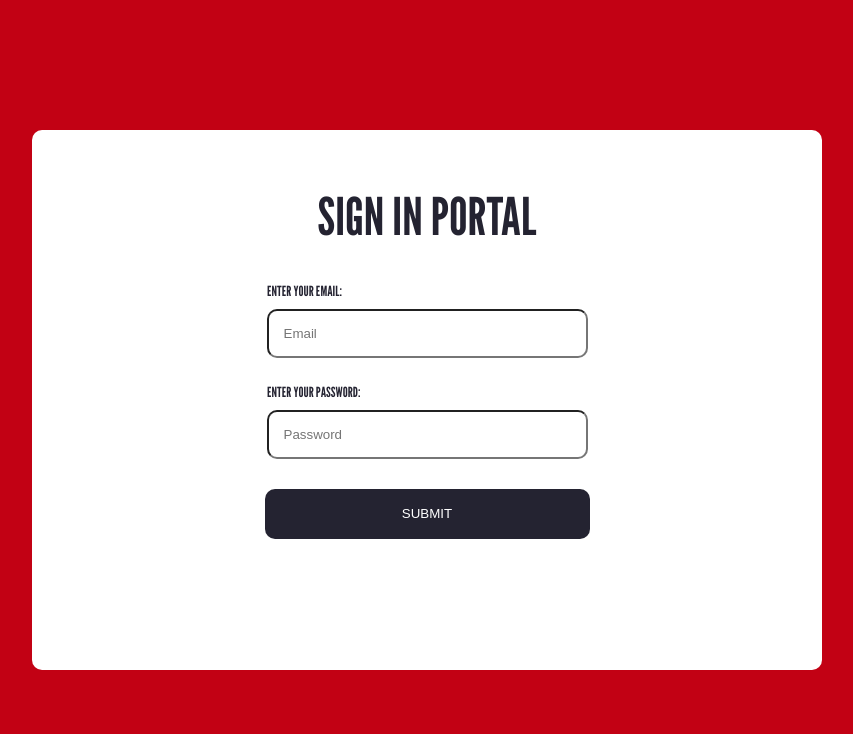
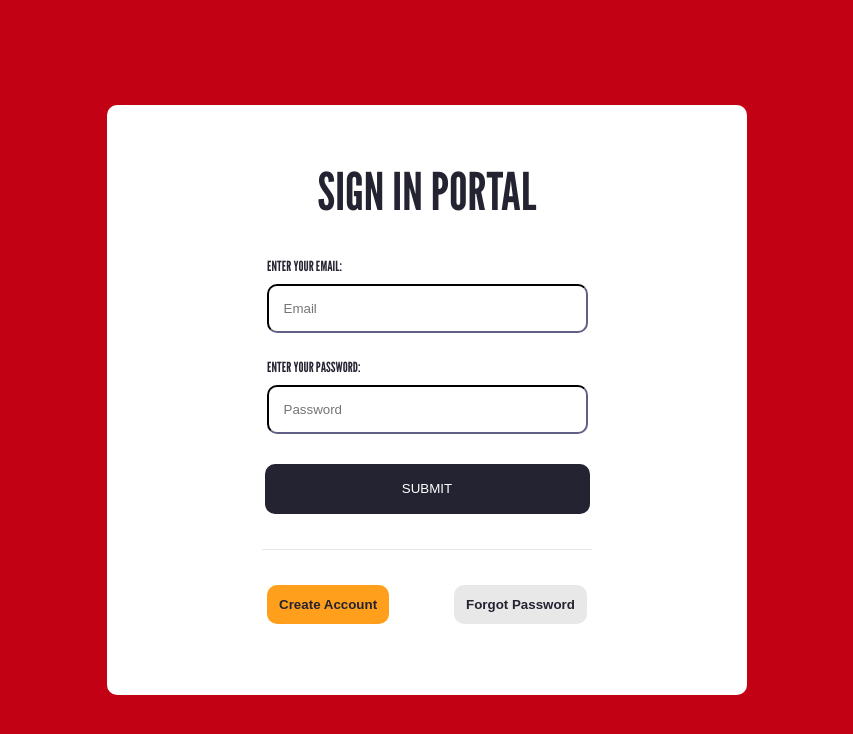
Before and after one commit to taylormarz/100849882_comp3133_assignment2, an Angular app: page /login-component in a window 1280 px wide. Shown: the top 734 px of the page, without its empty margins (213-1066 px from the left). Built offline with nearby package versions, Linux system fonts and the light colour scheme.

Commit message:
added create account btn to sign in

```diff
--- a/src/app/app.routes.ts
+++ b/src/app/app.routes.ts
@@ -2,12 +2,10 @@ import { Routes } from '@angular/router';
 import { EmployeeComponent } from './employee/employee.component';
 import { LoginComponent } from './login/login.component';
 import { SignupComponent } from './signup/signup.component';
-import { DashboardComponent } from './dashboard/dashboard.component'
 
 export const routes: Routes = [
 	{ path: '', redirectTo: 'login-component', pathMatch: 'full' },
 	{ path: 'login-component', component: LoginComponent },
 	{ path: 'signup-component', component: SignupComponent },
 	{ path: 'employee-component', component: EmployeeComponent },
-	{ path: 'dashboard-component', component: DashboardComponent },
 ];
--- a/src/app/dashboard/dashboard.component.html
+++ /dev/null
@@ -1 +0,0 @@
-<p>dashboard works!</p>
--- a/src/app/login/login.component.css
+++ b/src/app/login/login.component.css
@@ -1,4 +1,3 @@
-
 .login-wrapper {
 	display: flex;
 	justify-content: center;
@@ -10,8 +9,8 @@
 	background-color: #FFFFFF;
 	width: 100%;
 	height: 100%;
-	max-width: 750px;
-	max-height: 500px;
+	max-width: 600px;
+	max-height: 550px;
 	padding: 20px;
 	border-radius: 10px;
 }
@@ -53,9 +52,10 @@
 	padding-top: 5px;
 	padding-bottom: 5px;
 	margin-bottom: 10px;
+	border-color: #242331;
 }
 
-#login-button {
+#login-btn {
 	width: 100%;
 	height: 50px;
 	max-width: 325px;
@@ -66,3 +66,39 @@
 	display: block;
 	border: none;
 }
+
+#keyline {
+	width: 55%;
+	height: 1px;
+	background-color: #e9e8e8;
+	margin: 35px auto;
+}
+
+.footer-container{
+	display: flex;
+	justify-content: center;
+	align-items: center;
+}
+
+#create-btn{
+	margin-right: 65px;
+	font-weight: bold;
+	background-color: #FF9F1C;
+	padding: 2%;
+	color: #242331;
+	border-radius: 10px;
+	border: none;
+}
+
+#forgot-pass-btn{
+	font-weight: bold;
+	padding: 2%;
+	color: #242331;
+	border-radius: 10px;
+	border: none;
+	background-color: #e9e8e8;
+}
+
+#forgot-pass-btn:hover, #create-btn:hover{
+	text-decoration: underline;
+}
--- a/src/app/login/login.component.html
+++ b/src/app/login/login.component.html
@@ -12,7 +12,14 @@
 			<input class="input-box" type="password" placeholder="Password" />
 		</div>
 
-		<button id="login-button" type="button" (click)="onLogin()">SUBMIT</button>
+		<button id="login-btn" type="button" (click)="onLogin()">SUBMIT</button>
 		</form>
+
+		<div id="keyline"></div>
+
+		<div class="footer-container">
+			<button id="create-btn">Create Account</button>
+			<button id="forgot-pass-btn">Forgot Password</button>
+		</div>
 	</div>
 </div>
```
Also changed, not shown: src/app/dashboard/dashboard.component.ts (deleted, +0 -11 lines), src/app/dashboard/dashboard.component.css (deleted), 1 other file (tests, documents, lock files or other folders).
